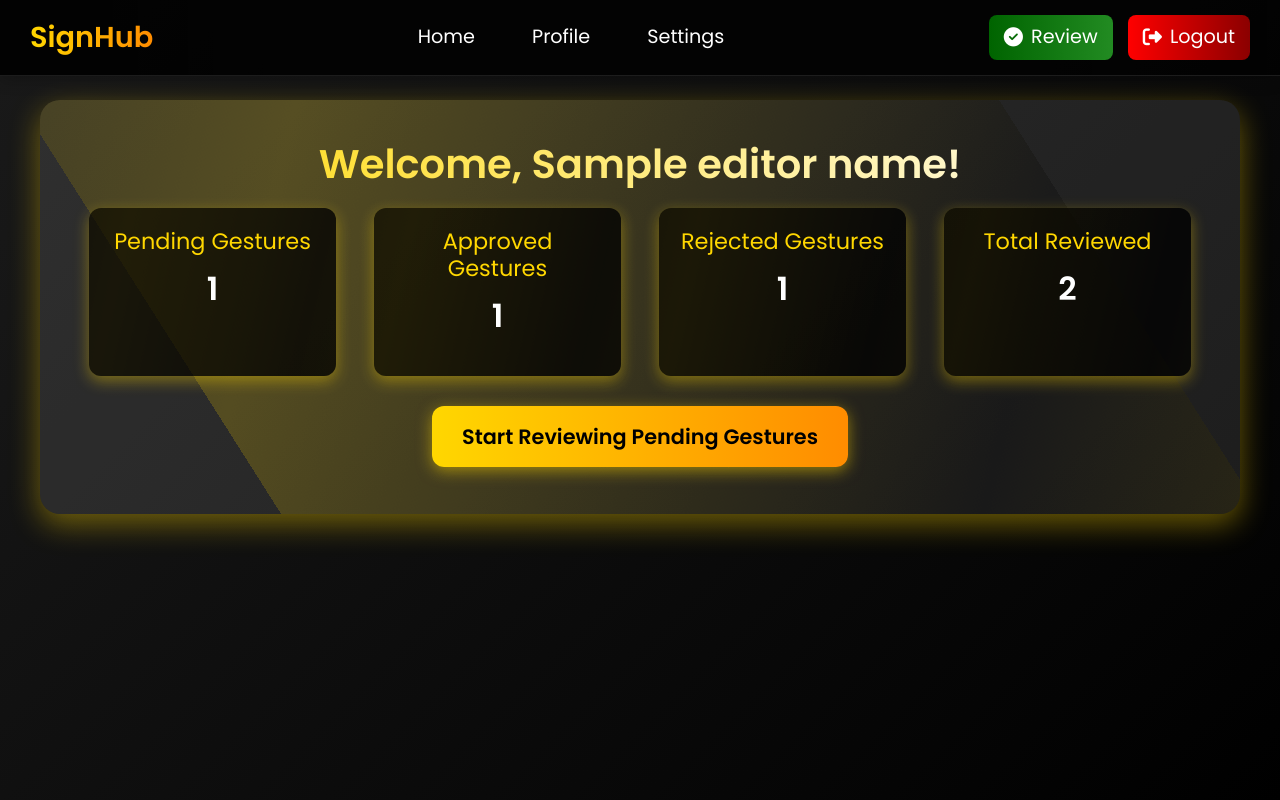
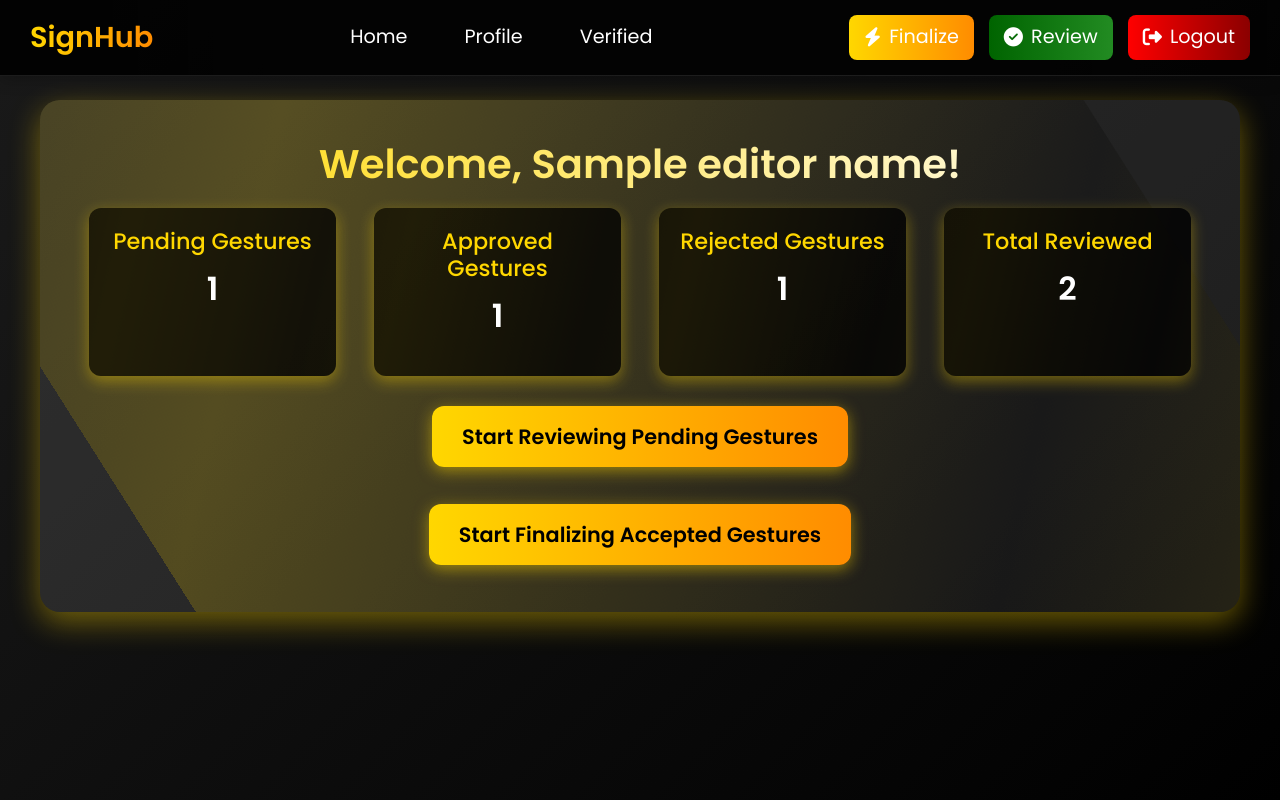
Before and after one commit to Bushra-Butt-17/SignHub-FYP-II, a Flask app: template templates/editor_dashboard.html in a window 1280 px wide. Run offline with Flask 3, Linux system fonts and the light colour scheme; the template is opened without the code that fills it: most values are stand-ins (such as "Sample title", 1, 10 or a date in 2020); parts of the project's set-up code (start-up, migrations or seed data) failed here and were passed over; some libraries are stand-ins or nearby versions.

Commit message:
Update editor_dashboard.html
Co-Authored-By: Bushra-Shahbaz <183797245+Bushra-Shahbaz@users.noreply.github.com>

```diff
--- a/templates/editor_dashboard.html
+++ b/templates/editor_dashboard.html
@@ -6,6 +6,9 @@
     <title>Editor Dashboard | SignHub</title>
     <link href="https://stackpath.bootstrapcdn.com/bootstrap/4.5.2/css/bootstrap.min.css" rel="stylesheet">
     <link href="https://fonts.googleapis.com/css2?family=Poppins:wght@300;400;600&display=swap" rel="stylesheet">
+    <link href="https://fonts.googleapis.com/css2?family=Poppins:wght@300;400;500;600&display=swap" rel="stylesheet">
+    <link href="https://cdnjs.cloudflare.com/ajax/libs/font-awesome/6.0.0-beta3/css/all.min.css" rel="stylesheet">
+
     <script src="https://kit.fontawesome.com/a076d05399.js" crossorigin="anonymous"></script>
     <script src="https://code.jquery.com/jquery-3.6.0.min.js"></script>
     <style>
@@ -135,6 +138,26 @@
 .nav-actions .logout-btn:hover {
     box-shadow: 0 4px 15px rgba(255, 0, 0, 0.3);
 }
+
+
+.final-btn {
+    text-decoration: none;
+    color: white;
+    font-size: 1.2rem;
+    background: linear-gradient(90deg, #ffd700, #ff8c00);
+    padding: 8px 15px;
+    border-radius: 8px;
+    transition: transform 0.3s, box-shadow 0.3s;
+    display: flex;
+    align-items: center;
+    gap: 8px;
+}
+
+.final-btn:hover {
+    transform: translateY(-3px);
+    box-shadow: 0 4px 15px rgba(255, 215, 0, 0.4);
+}
+
 
         .dashboard-container {
             margin-top: 80px;
@@ -276,15 +299,19 @@
         <div class="nav-links">
             <a href="{{ url_for('editor_dashboard') }}" class="nav-link">Home</a>
             <a href="{{ url_for('editor_profile') }}" class="nav-link">Profile</a>
-            <a href="{{ url_for('editor_profile') }}" class="nav-link">Settings</a>
+            <a href="{{ url_for('final_review_dashboard') }}" class="nav-link">Verified</a>
         </div>
         <div class="nav-actions">
+            <a href="{{ url_for('final_review_dashboard') }}" class="final-btn">
+                <i class="fa fa-bolt" aria-hidden="true"></i> Finalize
+            </a>
             <a href="{{ url_for('review_gestures') }}" class="review-btn">
                 <i class="fas fa-check-circle"></i> Review
             </a>
             <a href="{{ url_for('editor_logout') }}" class="logout-btn">
                 <i class="fas fa-sign-out-alt"></i> Logout
             </a>
+
         </div>
     </nav>
     <div class="dashboard-container">
@@ -298,6 +325,9 @@
         <div class="review-button">
             <a href="{{ url_for('review_gestures') }}">Start Reviewing Pending Gestures</a>
         </div>
+        <div class="review-button">
+            <a href="{{ url_for('final_review_dashboard') }}">Start Finalizing Accepted Gestures</a>
+        </div>
     </div>
 </body>
 </html>
```
